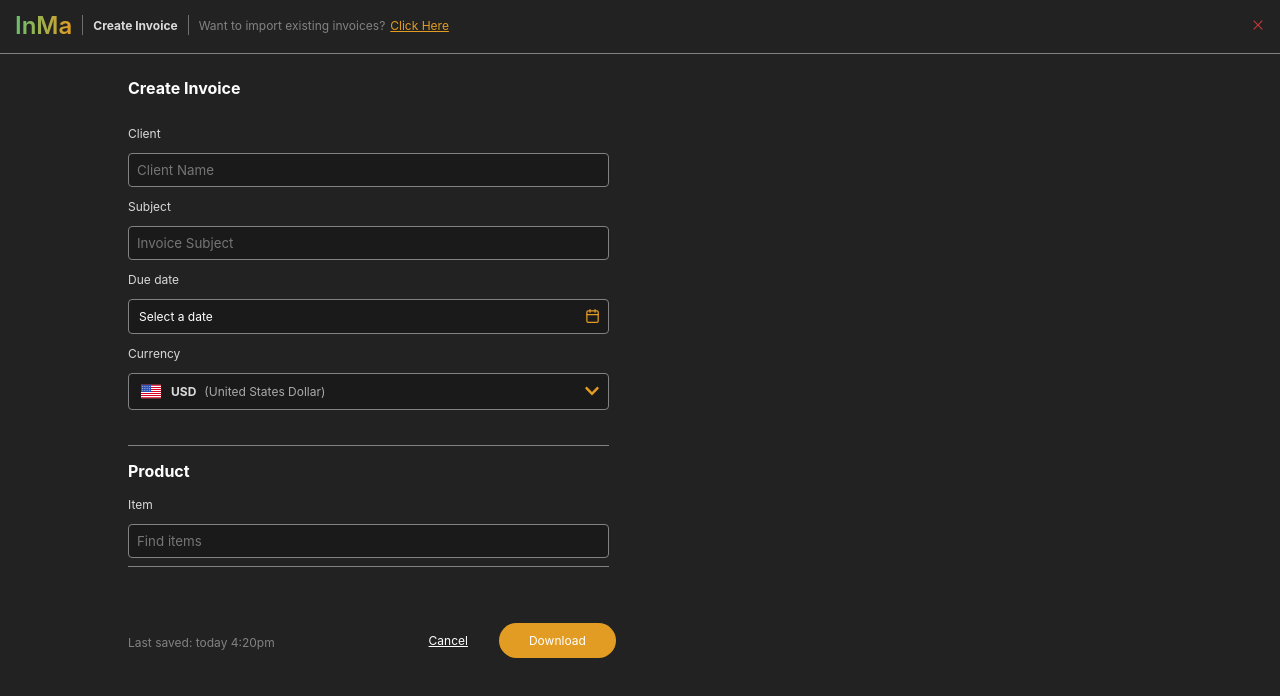
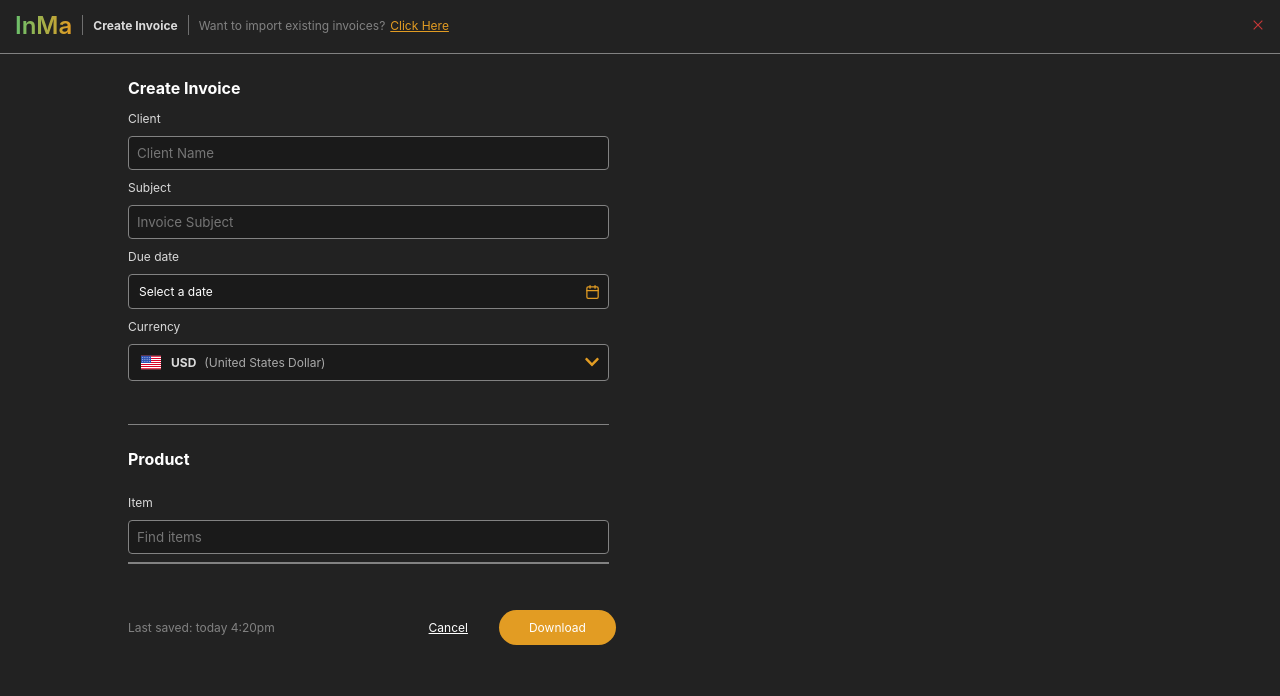
Before and after one commit to Darleanow/InvoiceManager, a Next.js app in the folder frontend/: page /sandbox in a window 1280 px wide. Shown: the top 696 px of the page. Built offline with nearby package versions, Linux system fonts and the light colour scheme; a web font is replaced by a local one.

Commit message:
fix(Separators): Fix issue that when shrinking separators where disappearing

```diff
--- a/frontend/components/_atoms/HoriontalSeparatorLine/HorizontalSeparatorLine.module.scss
+++ b/frontend/components/_atoms/HoriontalSeparatorLine/HorizontalSeparatorLine.module.scss
@@ -1,5 +1,6 @@
 .separator {
-  height: 0.5px;
+  height: 1px;
   border: none;
   width: 100%;
+  padding: 0.1px 0;
 }
--- a/frontend/components/_templates/CreateInvoice/CreateInvoice.jsx
+++ b/frontend/components/_templates/CreateInvoice/CreateInvoice.jsx
@@ -58,7 +58,7 @@ export default function CreateInvoice() {
         className={`${styles.main_content} ${isVisible ? styles.appear : ''}`}
       >
         <div className={styles.left_panel}>
-          <h3>Create Invoice</h3>
+          <h3 className={styles.create_invoice_title}>Create Invoice</h3>
           <div className={styles.form}>
             <p>Client</p>
             <ClientFormInput />
--- a/frontend/components/_templates/CreateInvoice/CreateInvoice.module.scss
+++ b/frontend/components/_templates/CreateInvoice/CreateInvoice.module.scss
@@ -35,6 +35,10 @@
   overflow: hidden;
   padding-right: 10px;
 
+  .create_invoice_title {
+    margin-bottom: 3px;
+  }
+
   h3 {
     font-size: 16px;
     font-weight: bold;
@@ -44,6 +48,8 @@
   p {
     font-size: 12px;
     color: #dadada;
+    padding: 0;
+    margin: 10px 0;
   }
 
   .footer {
@@ -130,6 +136,8 @@
   padding-right: 25px;
   overflow-y: auto;
   overflow-x: hidden;
+  display: flex;
+  flex-direction: column;
 }
 
 .right_panel {
```
